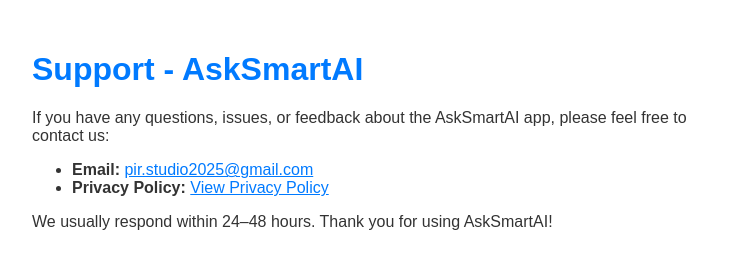
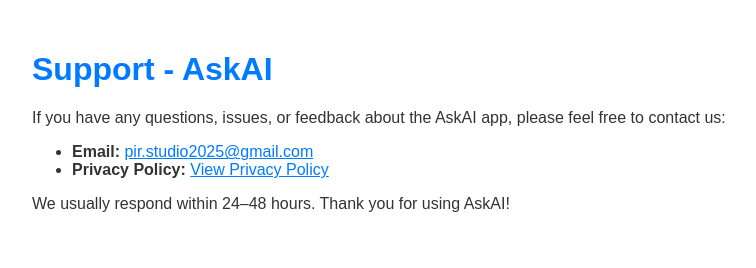
Before and after one commit to hayat-khan-space/-asksmartai-privacy, a plain HTML site: page support.html in a window 1280 px wide. Shown: the whole page, without its empty margins (258-1014 px from the left). Drawn offline with Linux system fonts and the light colour scheme.

Commit message:
Update support.html

```diff
--- a/support.html
+++ b/support.html
@@ -2,7 +2,7 @@
 <html lang="en">
 <head>
     <meta charset="UTF-8">
-    <title>AskSmartAI - Support</title>
+    <title>AskAI - Support</title>
     <style>
         body {
             font-family: Arial, sans-serif;
@@ -20,14 +20,14 @@
     </style>
 </head>
 <body>
-    <h1>Support - AskSmartAI</h1>
-    <p>If you have any questions, issues, or feedback about the AskSmartAI app, please feel free to contact us:</p>
+    <h1>Support - AskAI</h1>
+    <p>If you have any questions, issues, or feedback about the AskAI app, please feel free to contact us:</p>
 
     <ul>
         <li><strong>Email:</strong> <a href="mailto:pir.studio2025@gmail.com">pir.studio2025@gmail.com</a></li>
         <li><strong>Privacy Policy:</strong> <a href="https://hayat-khan-space.github.io/-asksmartai-privacy/index.html" target="_blank">View Privacy Policy</a></li>
     </ul>
 
-    <p>We usually respond within 24–48 hours. Thank you for using AskSmartAI!</p>
+    <p>We usually respond within 24–48 hours. Thank you for using AskAI!</p>
 </body>
 </html>
```
